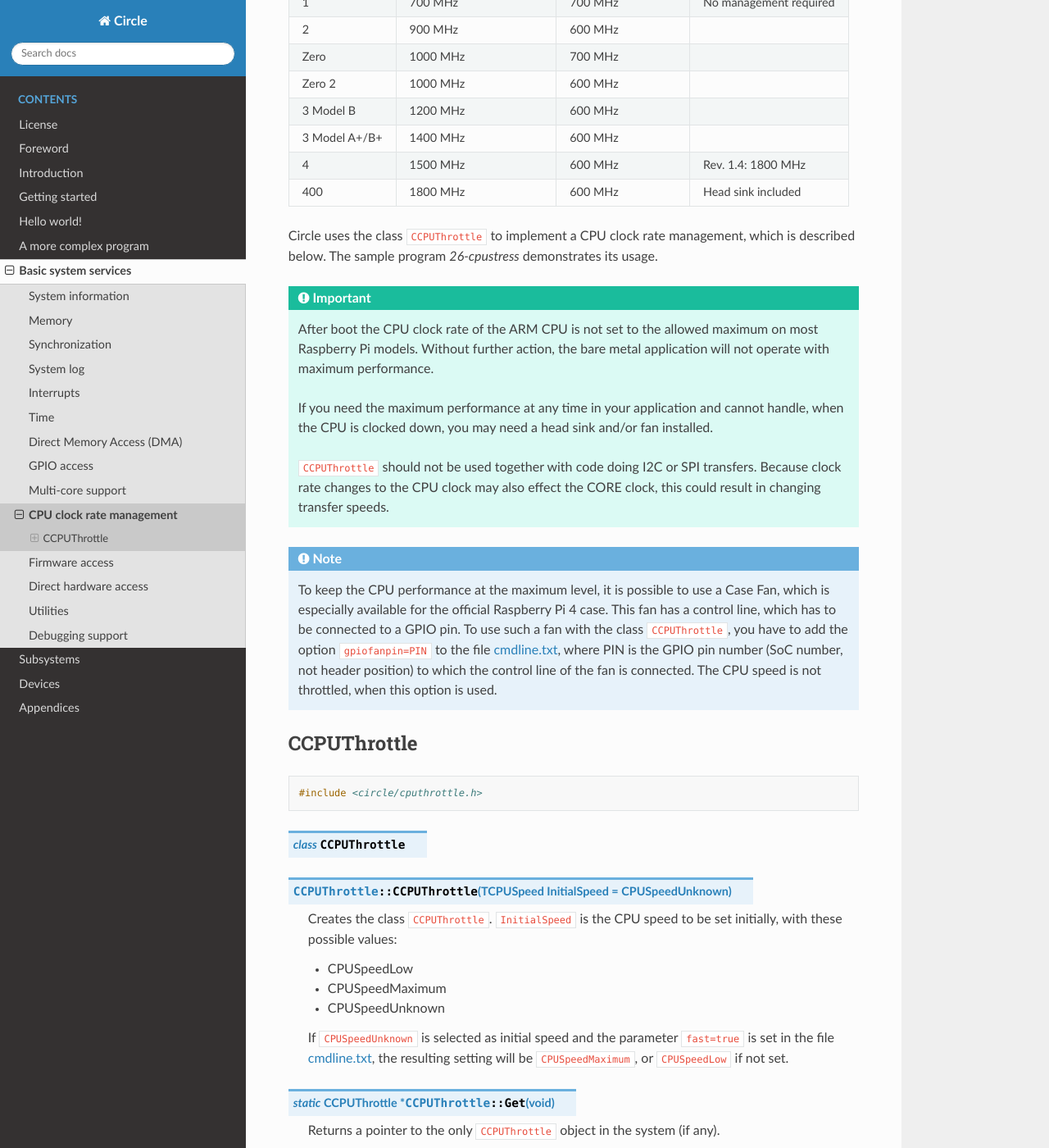
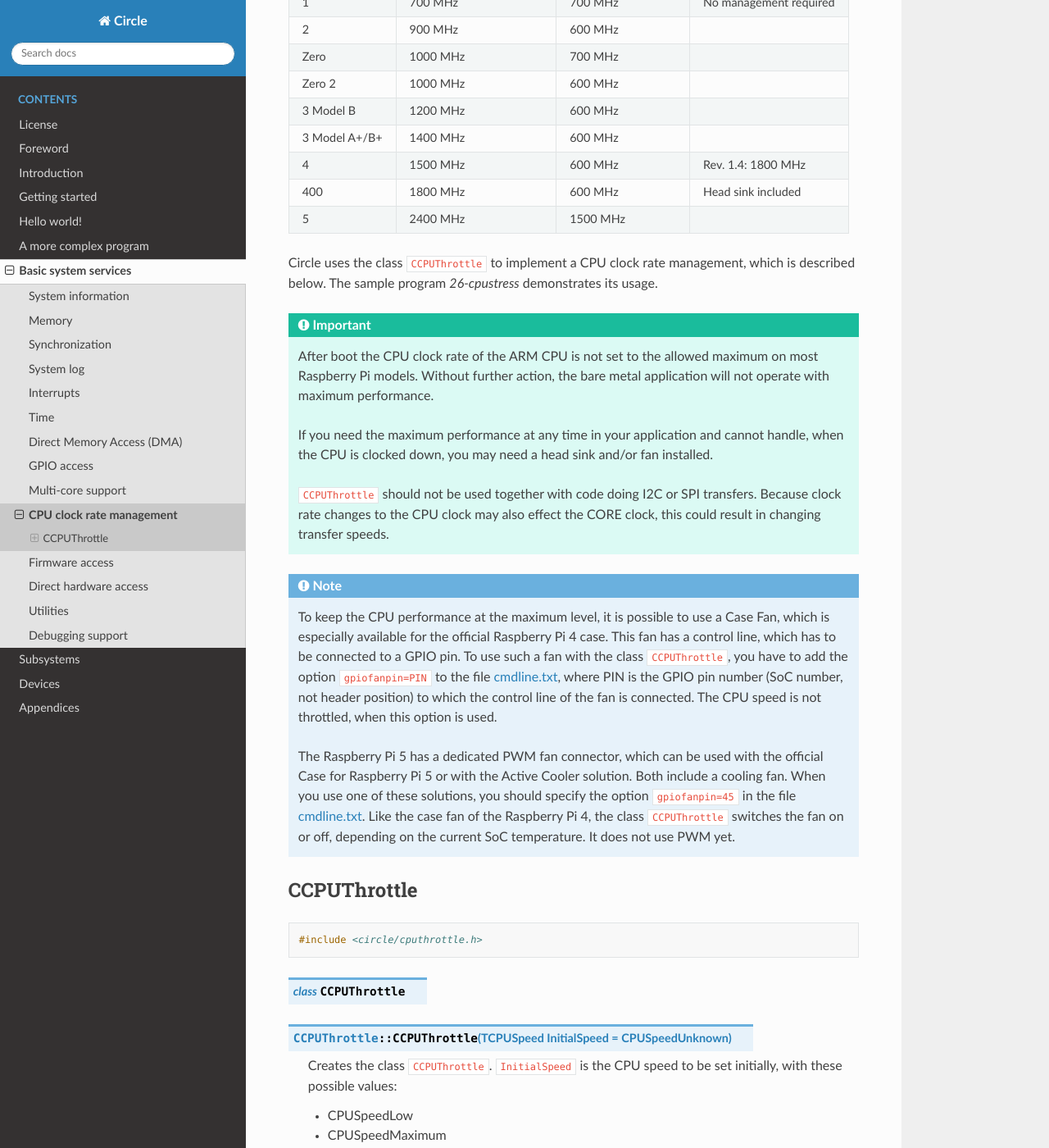
Before and after one commit to rsta2/circle-docs, a Sphinx documentation site: the page built from docs/basic-system-services/cpu-clock-rate-management.rst, in a window 1280 px wide and 1400 px high, scrolled down 518 px. Shown: the whole window at 82% size. Built offline with Sphinx 7.4.7 and the Read the Docs theme 2.0.0, drawn with Linux system fonts in a browser that asks for light colours.

Commit message:
basic-system-services/cpu-clock-rate-management: Update for RPi 5

```diff
--- a/docs/basic-system-services/cpu-clock-rate-management.rst
+++ b/docs/basic-system-services/cpu-clock-rate-management.rst
@@ -18,6 +18,7 @@ Zero 2		1000 MHz		600 MHz
 3 Model A+/B+	1400 MHz		600 MHz
 4		1500 MHz		600 MHz			Rev. 1.4: 1800 MHz
 400		1800 MHz		600 MHz			Head sink included
+5		2400 MHz		1500 MHz
 ==============	======================	======================	======================
 
 Circle uses the class ``CCPUThrottle`` to implement a CPU clock rate management, which is described below. The sample program `26-cpustress` demonstrates its usage.
@@ -33,6 +34,8 @@ Circle uses the class ``CCPUThrottle`` to implement a CPU clock rate management,
 .. note::
 
 	To keep the CPU performance at the maximum level, it is possible to use a Case Fan, which is especially available for the official Raspberry Pi 4 case. This fan has a control line, which has to be connected to a GPIO pin. To use such a fan with the class ``CCPUThrottle``, you have to add the option ``gpiofanpin=PIN`` to the file `cmdline.txt <https://github.com/rsta2/circle/blob/master/doc/cmdline.txt>`_, where PIN is the GPIO pin number (SoC number, not header position) to which the control line of the fan is connected. The CPU speed is not throttled, when this option is used.
+
+	The Raspberry Pi 5 has a dedicated PWM fan connector, which can be used with the official Case for Raspberry Pi 5 or with the Active Cooler solution. Both include a cooling fan. When you use one of these solutions, you should specify the option ``gpiofanpin=45`` in the file `cmdline.txt <https://github.com/rsta2/circle/blob/master/doc/cmdline.txt>`_. Like the case fan of the Raspberry Pi 4, the class ``CCPUThrottle`` switches the fan on or off, depending on the current SoC temperature. It does not use PWM yet.
 
 CCPUThrottle
 ^^^^^^^^^^^^
```
